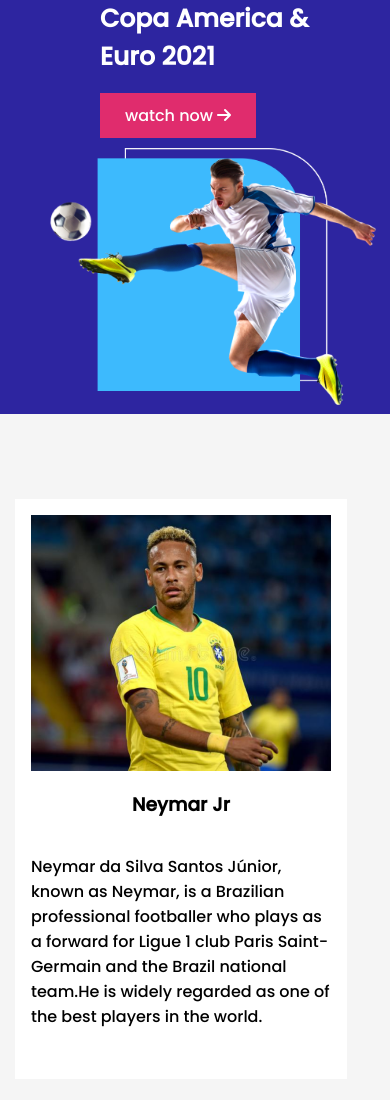
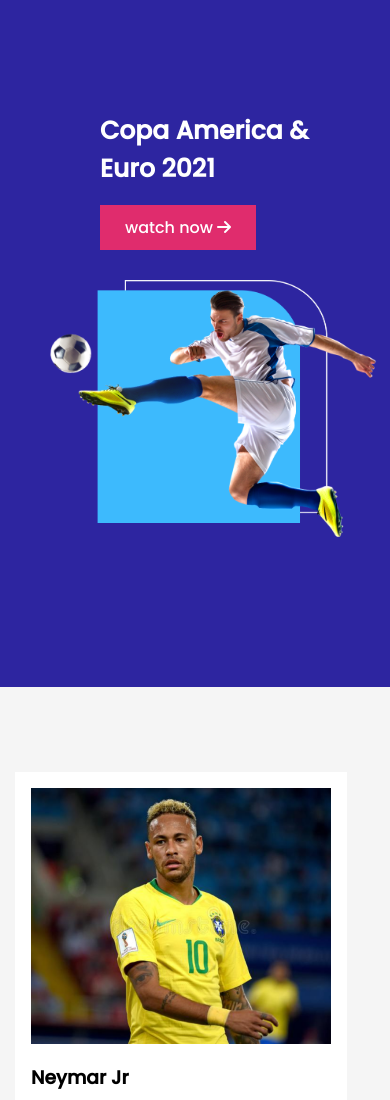
Before and after one commit to Anik0047/top-leader-football-player, a plain HTML site: page index.html in a window 390 px wide. Shown: the top 1100 px of the page. Drawn offline with Linux system fonts and the light colour scheme.

Commit message:
mobile-done

```diff
--- a/styles/style.css
+++ b/styles/style.css
@@ -6,6 +6,7 @@ body{
 }
 /* nav style  */
 .navigations{
+    height: 687px;
     display: flex;
     flex-direction: row;
     justify-content: center;
@@ -58,7 +59,7 @@ body{
 .player{
     display: flex;
     flex-wrap: wrap;
-    align-items: center;
+
     margin: 15px 15px 33px 15px;
     border: 1px solid white;
     padding: 15px 15px 33px 15px;
@@ -128,13 +129,15 @@ body{
     /* navigation part start */
     .navigations{
         display: block;
+        flex: none;
     }
     .navigation{
         margin-left: 100px;
         margin-right: 66px;
-        margin-bottom: 20px;
+        margin-bottom: 40px;
     }
     .navigation h1{
+        padding-top: 112px;
         margin-top: 0;
         font-size: 25px;
     }
@@ -156,7 +159,7 @@ body{
         flex-direction: column;
     }
     .footers img{
-        width: 273px;
+        width: 100%;
     }
     /* player part end */
 
```
